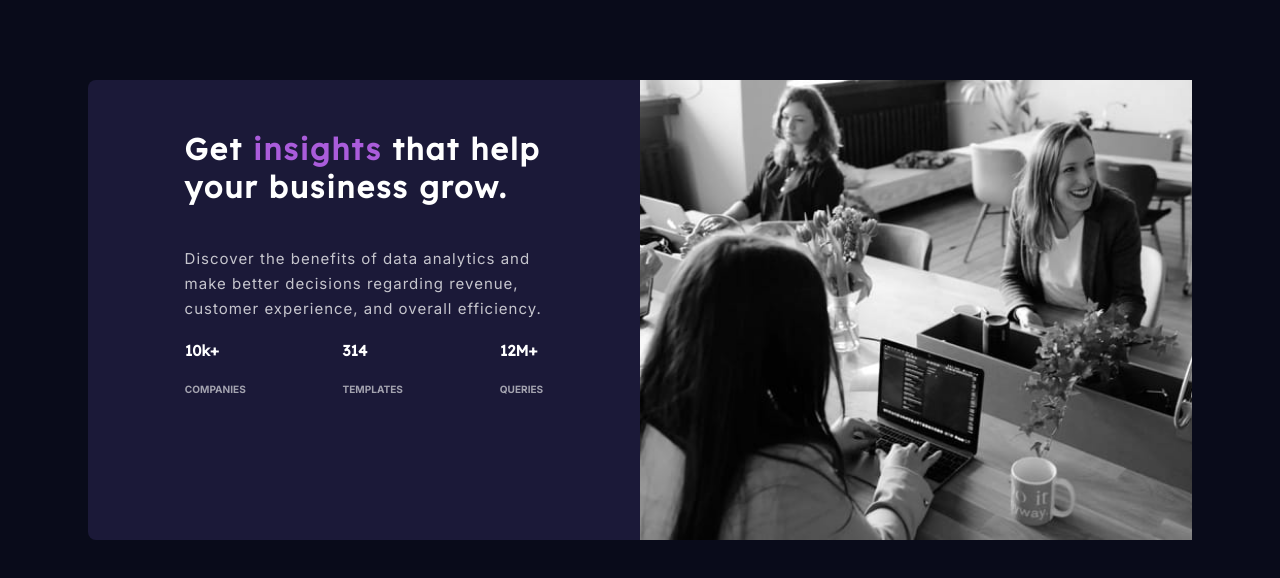
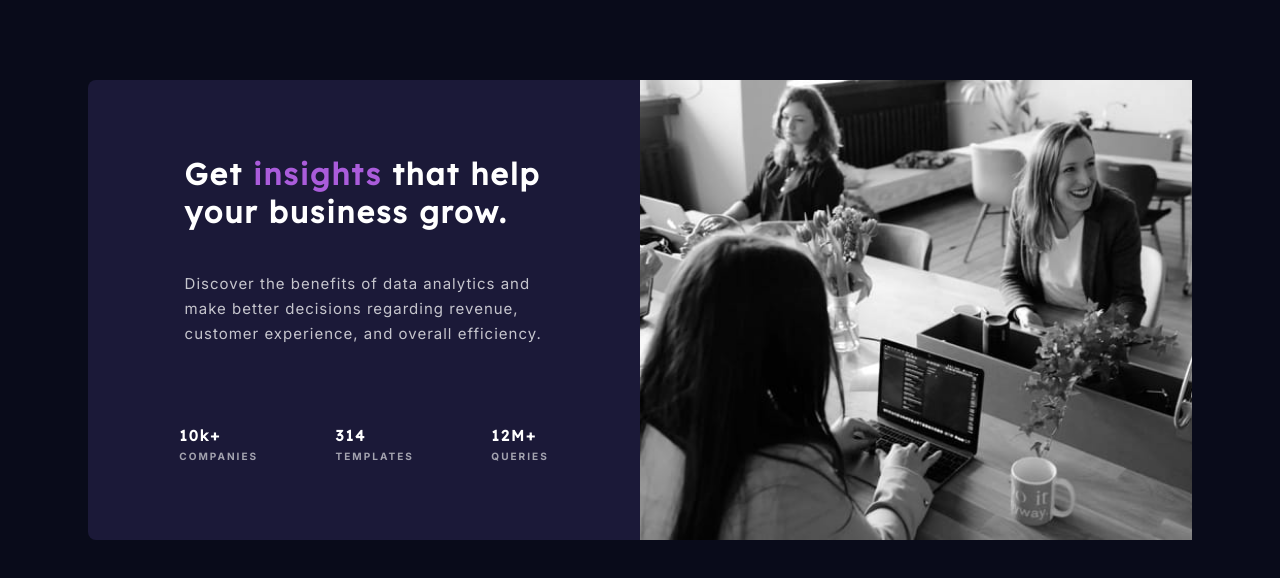
Before and after one commit to JanelleGatmaitan/stats-preview-card-component, a plain HTML site: page index.html in a window 1280 px wide. Drawn offline with Linux system fonts and the light colour scheme.

Commit message:
positiioned stats text

```diff
--- a/styles.css
+++ b/styles.css
@@ -23,11 +23,11 @@ body {
   width: 50%;
 }
 
-.main-text {
-  margin-top: 50px;
+.column-text {
+  margin-top: 75px;
 }
 
-.headline, .description {
+.headline, .description, .statistics {
   margin: 0 auto;
 }
 
@@ -49,13 +49,24 @@ body {
   line-height: 25px;
 }
 
+.statistics {
+  margin-top: 60px;
+  width: 95%;
+}
+
+.number, .category {
+  letter-spacing: 2px;
+}
+
 .number {
   color: hsl(0, 0%, 100%);
+  margin-bottom: 5px;
 }
 
 .category {
   color: hsla(0, 0%, 100%, 0.6);
   text-transform: uppercase;
+  margin-top: 0px;
 }
 
 .description, .category {
```
